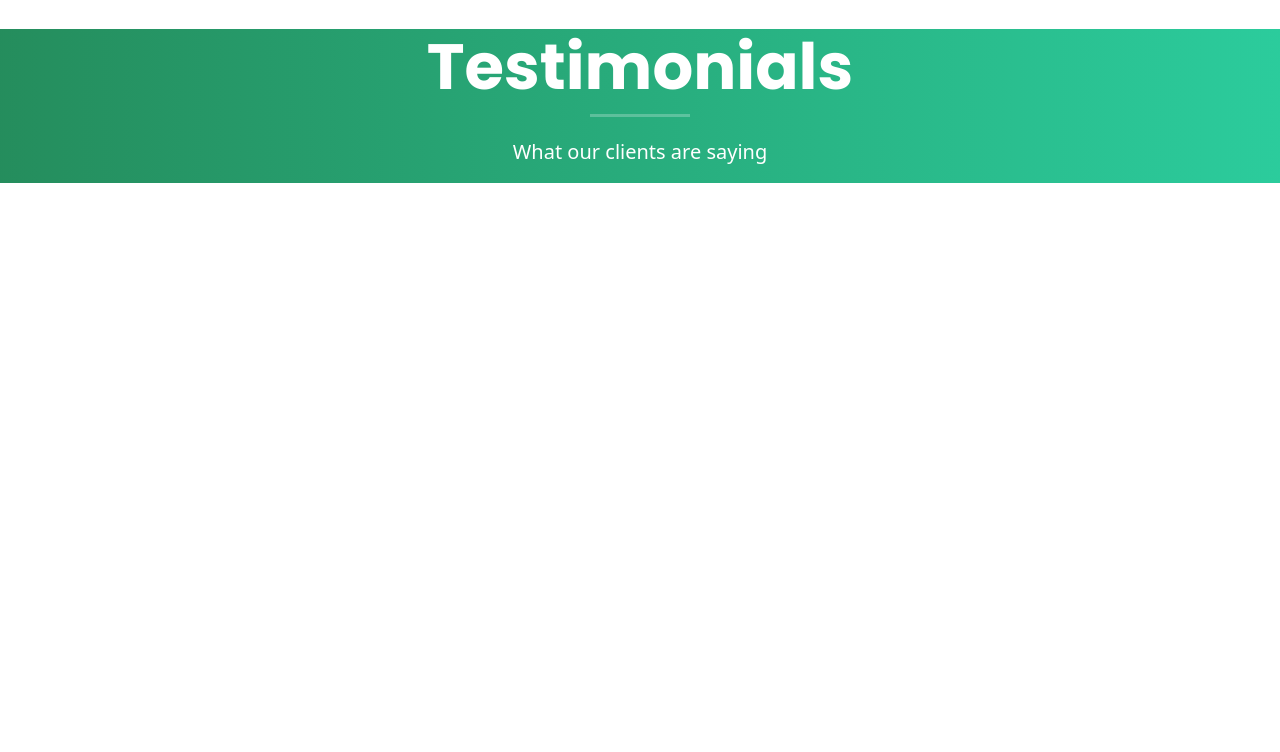
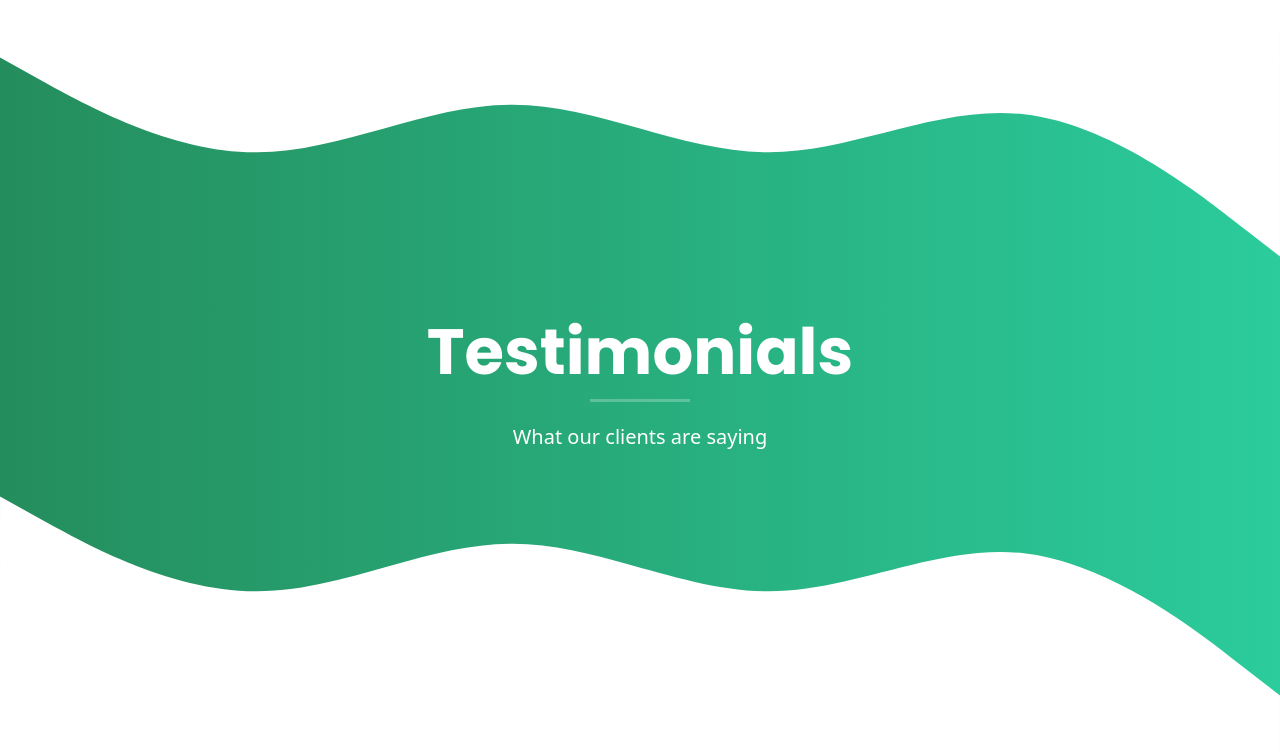
Before and after one commit to chavalk/bootstrap-v5, a website: page index.html in a window 1280 px wide. Shown: the part 3195-3947 px from the top of the page. Before the commit the page ends 3378 px from the top, so only its background shows below. Drawn offline with nearby package versions, Linux system fonts and the light colour scheme.

Commit message:
Add waive effect to testimonials section.

```diff
--- a/index.html
+++ b/index.html
@@ -261,6 +261,7 @@
   <!-- START TESTIMONIALS SECTION -->
 
   <section id="testimonials" class="testimonials">
+    <svg xmlns="http://www.w3.org/2000/svg" viewBox="0 0 1440 320"><path fill="#fff" fill-opacity="1" d="M0,32L48,58.7C96,85,192,139,288,138.7C384,139,480,85,576,85.3C672,85,768,139,864,138.7C960,139,1056,85,1152,96C1248,107,1344,181,1392,218.7L1440,256L1440,0L1392,0C1344,0,1248,0,1152,0C1056,0,960,0,864,0C768,0,672,0,576,0C480,0,384,0,288,0C192,0,96,0,48,0L0,0Z"></path></svg>
     <div class="container">
       <div class="row text-center text-white">
         <h1 class="display-3 fw-bold">Testimonials</h1>
@@ -268,6 +269,7 @@
         <p class="lead pt-1">What our clients are saying</p>
       </div>
     </div>
+    <svg xmlns="http://www.w3.org/2000/svg" viewBox="0 0 1440 320"><path fill="#fff" fill-opacity="1" d="M0,32L48,58.7C96,85,192,139,288,138.7C384,139,480,85,576,85.3C672,85,768,139,864,138.7C960,139,1056,85,1152,96C1248,107,1344,181,1392,218.7L1440,256L1440,320L1392,320C1344,320,1248,320,1152,320C1056,320,960,320,864,320C768,320,672,320,576,320C480,320,384,320,288,320C192,320,96,320,48,320L0,320Z"></path></svg>
   </section>
 
   <script src="./assets/vendors/js/glightbox.min.js"></script>
```
